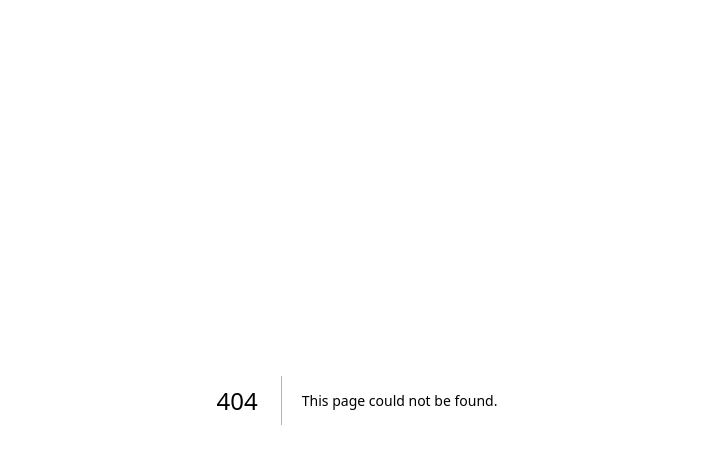
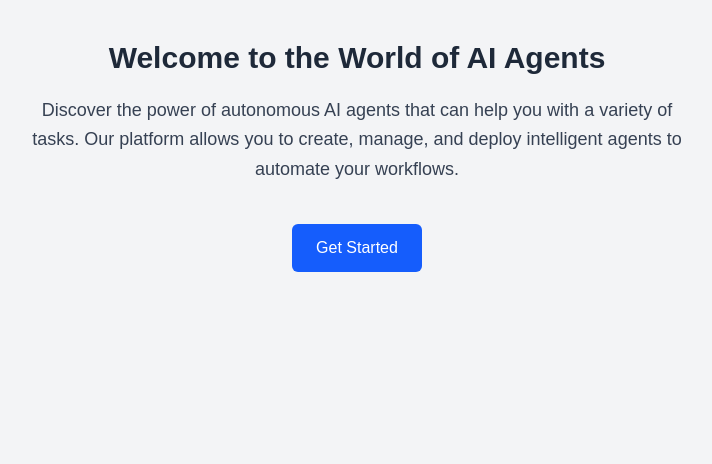
Before and after one commit to sabbirBhuiyan/test-code-agent, a Next.js app: page /ai-agents-first-page in a window 1280 px wide. Before the commit this address had no page. Shown: the top 464 px of the page, without its empty margins (283-995 px from the left). Built offline with nearby package versions, Linux system fonts and the light colour scheme.

Commit message:
[agent] Describe the change I want

```diff
--- /dev/null
+++ b/src/app/ai-agents-first-page/page.tsx
@@ -0,0 +1,17 @@
+import React from 'react';
+
+export default function AiAgentsPage() {
+  return (
+    <div className="flex flex-col items-center min-h-screen bg-gray-100">
+      <h1 className="text-3xl font-bold text-center mt-10 text-gray-800">
+        Welcome to the World of AI Agents
+      </h1>
+      <p className="text-lg text-gray-700 mt-5 text-center leading-relaxed max-w-2xl">
+        Discover the power of autonomous AI agents that can help you with a variety of tasks. Our platform allows you to create, manage, and deploy intelligent agents to automate your workflows.
+      </p>
+      <button className="mt-10 px-6 py-3 rounded-md bg-blue-600 text-white font-medium hover:bg-blue-700 hover:shadow-lg transition-colors duration-300">
+        Get Started
+      </button>
+    </div>
+  );
+}
```
